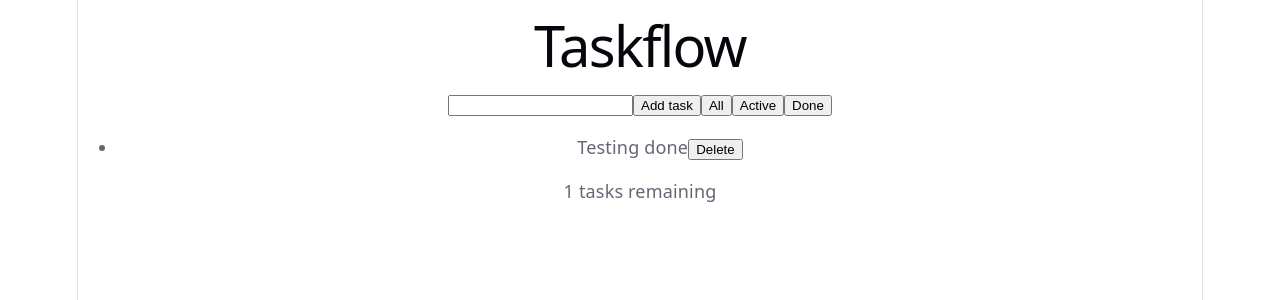
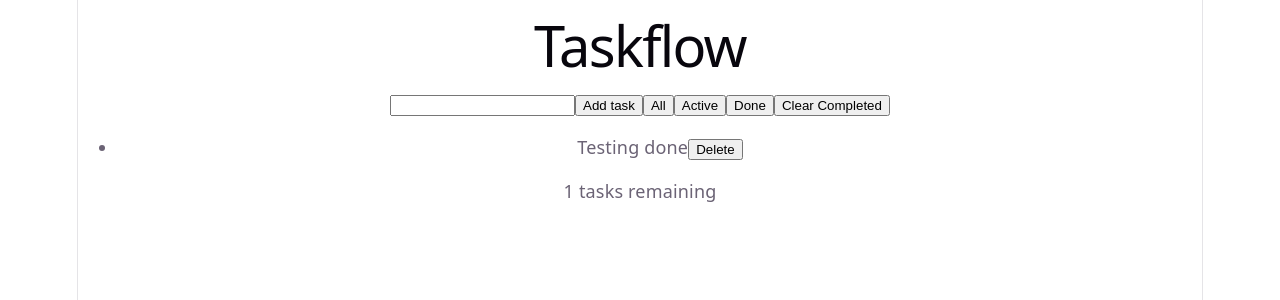
Before and after one commit to PV0319/taskflow, a React (Vite) app: page / in a window 1280 px wide. Shown: the top 300 px of the page. Built offline with nearby package versions, Linux system fonts and the light colour scheme.

Commit message:
feat:clear completed in reducer

```diff
--- a/src/App.jsx
+++ b/src/App.jsx
@@ -5,7 +5,7 @@ import { useTasks } from "./context/useTasks.js";
 
 function App(){
 
-const {tasks}=useTasks();
+const {tasks,clearCompleted}=useTasks();
   const [filter,setFilter]=useState("all");
 
   let visibleTasks=tasks;
@@ -26,6 +26,7 @@ const {tasks}=useTasks();
       <button onClick={()=>setFilter("all")}>All</button>
       <button onClick={()=>setFilter("active")}>Active</button>
       <button onClick={()=>setFilter("done")}>Done</button>
+      <button onClick={clearCompleted}>Clear Completed</button>
 
       <TaskList tasks={visibleTasks} />
       <p>{remaining} tasks remaining</p>
--- a/src/context/TasksProvider.jsx
+++ b/src/context/TasksProvider.jsx
@@ -26,8 +26,12 @@ export function TasksProvider({children}){
       dispatch({type:"delete",id})
     }
 
+    function clearCompleted(){
+      dispatch({type:"clear"})
+    }
+
     return (
-        <TasksContext.Provider value={{tasks,addTask,toggleTask,deleteTask}}>
+        <TasksContext.Provider value={{tasks,addTask,toggleTask,deleteTask,clearCompleted}}>
           {children}
         </TasksContext.Provider>
     )
--- a/src/tasksReducer.js
+++ b/src/tasksReducer.js
@@ -13,6 +13,10 @@ function tasksReducer(tasks,action){
         return [...tasks,action.task];
     }
 
+    if(action.type === "clear"){
+       return tasks.filter((task)=>!task.done)
+    }
+
     return tasks;
 }
 
```
